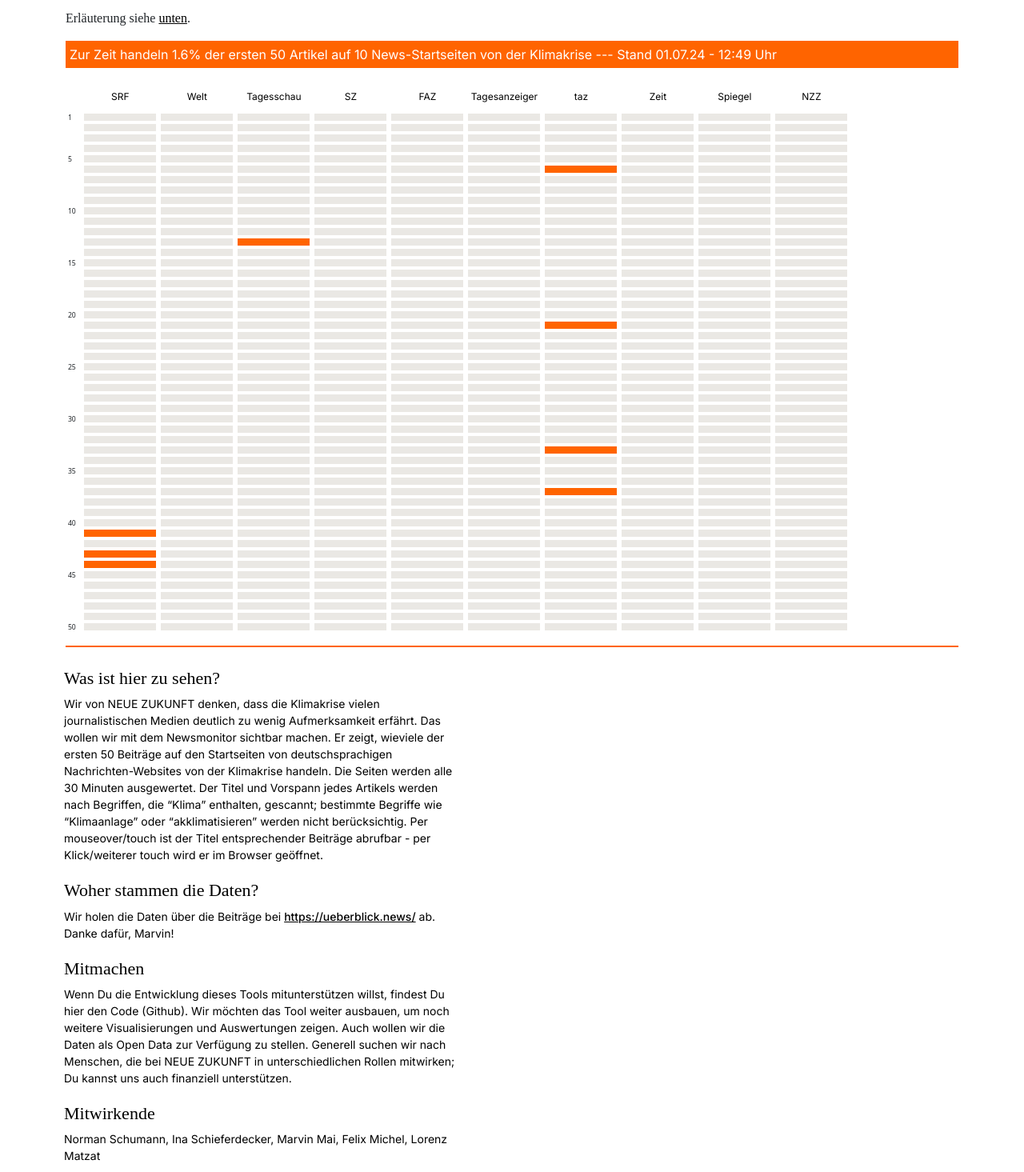
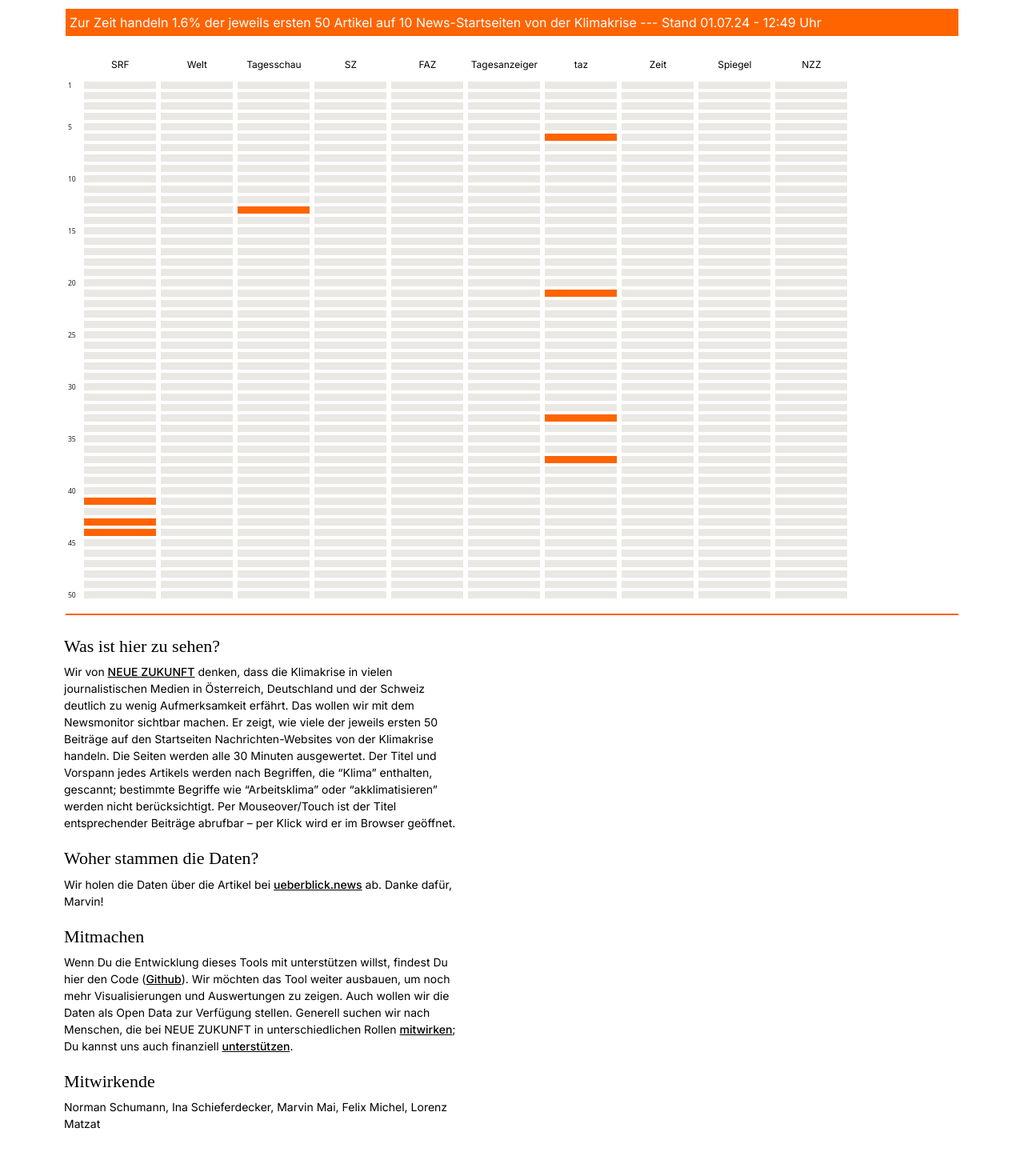
Before and after one commit to neue-zukunft/newsmonitor, a React (Vite) app: page / in a window 1280 px wide. Shown: the part 62-1527 px from the top of the page at 80% size. After the commit the page ends 1487 px from the top, so only its background shows below. Built offline with nearby package versions, Linux system fonts and the light colour scheme; a web font is replaced by a local one.

Commit message:
New text below.

```diff
--- a/src/App.jsx
+++ b/src/App.jsx
@@ -21,20 +21,20 @@
   const latestTimestamp = data.reduce((latest, item) => {
     const timestamp = new Date(item.date).getTime();
     return timestamp > latest ? timestamp : latest;
-}, new Date().getTime()+7200000);
+  }, 0);
 
-const lastDate = new Date(latestTimestamp-7200000).toLocaleString('de-DE', {
+  const lastDate = new Date(latestTimestamp - 7200000).toLocaleString('de-DE', {
     day: '2-digit',
     month: '2-digit',
     year: '2-digit',
   });
 
-const lastTime = new Date(latestTimestamp-7200000).toLocaleString('de-DE', {
+  const lastTime = new Date(latestTimestamp - 7200000).toLocaleString('de-DE', {
     hour: '2-digit',
     minute: '2-digit'
   });
 
-const formattedDataLength = (data.length/(mediaBlocks.length*50) * 100).toFixed(1) + '%';
+  const formattedDataLength = (data.length / (mediaBlocks.length * 50) * 100).toFixed(1) + '%';
 
   const positions = Array.from({ length: 50 }, (_, index) => {
     if ((index + 1) % 5 === 0) {
@@ -102,10 +102,7 @@
           </div>
         </div>
 
-    <div className='row'>
-      <div className='col-12 col-xs-12 col-sm-12 col-md-12 col-lg-12 col-xl-12'>
-      <p className='firstBlock'>
-        Erläuterung siehe <a href='#about'>unten</a>.</p>
+
 
         {/*
       Wieviele Artikel zur Klimakrise finden sich derzeit auf den ersten 50 Positionen der Startseiten von Nachrichtenwebsites?
@@ -117,13 +114,12 @@
       // die ganze Anzeige grau sein, so finden sich gerade keine entsprechenden Artikel auf
       // den Medienportalen, ein Beispiel findet man <a href={exampleUrl}> hier</a>. Die Anzeige wird alle dreißig Minuten automatisch aktualisiert.
       // Die letzte Aktualisierung war .</p> */}
-      </div>
-      </div>
+
 
         <div className='row'>
-      <div style={{display:'inline'}}>
+          <div style={{ display: 'inline' }}>
             <p className='secondBlock col-12 col-xs-12 col-sm-12 col-md-12 col-lg-12 col-xl-12'>
-        Zur Zeit handeln {formattedDataLength} der ersten 50 Artikel auf {mediaBlocks.length} News-Startseiten von der Klimakrise --- Stand {lastDate} - {lastTime} Uhr
+              Zur Zeit handeln {formattedDataLength} der jeweils ersten 50 Artikel auf {mediaBlocks.length} News-Startseiten von der Klimakrise --- Stand {lastDate} - {lastTime} Uhr
             </p>
           </div>
         </div>
@@ -155,7 +151,7 @@
                       for (let i = 0; i < filledContainers.length; i++) {
                         if (filledContainers[i]) {
                           //console.log(filledContainers[i].date_published);
-                var timeDiff = now - new Date(filledContainers[i].date_published-7200000);
+                          var timeDiff = now - new Date(filledContainers[i].date_published - 7200000);
 
                           var days = Math.floor(timeDiff / (1000 * 60 * 60 * 24));
                           var hours = Math.floor((timeDiff % (1000 * 60 * 60 * 24)) / (1000 * 60 * 60));
@@ -170,7 +166,7 @@
                           else {
                             var timeDiffString = `${minutes} m`;
                           }
-                filledContainers[i].publish_string=timeDiffString
+                          filledContainers[i].publish_string = timeDiffString
                         }
                       }
                       //console.log(filledContainers);
@@ -190,7 +186,7 @@
                             className='mediaContainer'
                             key={`${media}-${container}`}
                             data-tooltip-id={isRed ? `${media}-${container}` : null}
-                onClick={isRed ? handleClick(filledContainers[container-1].url) : null}
+                            onClick={isRed ? handleClick(filledContainers[container - 1].url) : null}
                             style={{
                               backgroundColor: isRed ? 'rgb(255,100,0)' : 'rgb(234,232,228)'
                             }}>
@@ -202,9 +198,9 @@
                                   //color: 'black',
                                 }}
                               >
-                    {media}: {isRed ? filledContainers[container-1].title : ""}<br/><br/>
-                    Artikel erschienen vor: <br/> {isRed ? filledContainers[container-1].publish_string : ""}<br/>
-                    Höchste Position: {isRed ? (filledContainers[container-1].highest_position < container ? filledContainers[container-1].highest_position : container) : ""}<br/>
+                                {media}: {isRed ? filledContainers[container - 1].title : ""}<br /><br />
+                                Artikel erschienen vor: <br /> {isRed ? filledContainers[container - 1].publish_string : ""}<br />
+                                Höchste Position: {isRed ? (filledContainers[container - 1].highest_position < container ? filledContainers[container - 1].highest_position : container) : ""}<br />
                                 Position aktuell: {container}
                               </Tooltip>
                             </div>
@@ -224,30 +220,30 @@
         <div className='row'>
           <div className='abouttext'>
             <div className='row' id='about'>
-      <div style={{display:'inline'}}>
+              <div style={{ display: 'inline' }}>
               </div>
             </div>
             <h2>Was ist hier zu sehen?</h2>
 
-Wir von NEUE ZUKUNFT denken, dass die Klimakrise vielen journalistischen Medien deutlich zu wenig Aufmerksamkeit erfährt. Das wollen wir mit dem Newsmonitor sichtbar machen. Er zeigt, wieviele der ersten 50 Beiträge auf den Startseiten von deutschsprachigen Nachrichten-Websites von der Klimakrise handeln.
+            Wir von <a href="https://www.neuezukunft.info" target="_blank">NEUE ZUKUNFT</a> denken, dass die Klimakrise in vielen journalistischen Medien in Österreich, Deutschland und der Schweiz deutlich zu wenig Aufmerksamkeit erfährt.
+            Das wollen wir mit dem Newsmonitor sichtbar machen. Er zeigt, wie viele der jeweils ersten 50 Beiträge auf den Startseiten Nachrichten-Websites von der Klimakrise handeln. Die Seiten werden alle 30 Minuten ausgewertet.
+            Der Titel und Vorspann jedes Artikels werden nach Begriffen, die “Klima” enthalten, gescannt; bestimmte Begriffe wie “Arbeitsklima” oder “akklimatisieren” werden nicht berücksichtigt. Per Mouseover/Touch ist der Titel entsprechender
+            Beiträge abrufbar – per Klick wird er im Browser geöffnet.
 
-Die Seiten werden alle 30 Minuten ausgewertet. Der Titel und Vorspann jedes Artikels werden nach Begriffen, die “Klima” enthalten, gescannt; bestimmte Begriffe wie “Klimaanlage” oder “akklimatisieren” werden nicht berücksichtig.
-
-Per mouseover/touch ist der Titel entsprechender Beiträge abrufbar - per Klick/weiterer touch wird er im Browser geöffnet.
-<br/>
-<br/>
+            <br />
+            <br />
             <h2>Woher stammen die Daten?</h2>
 
-Wir holen die Daten über die Beiträge bei <a href="https://ueberblick.news/" target="_blank">https://ueberblick.news/</a> ab. Danke dafür, Marvin!
-<br/>
-<br/>
+            Wir holen die Daten über die Artikel bei <a href="https://ueberblick.news/" target="_blank">ueberblick.news</a> ab. Danke dafür, Marvin!
+            <br />
+            <br />
             <h2>Mitmachen</h2>
 
-Wenn Du die Entwicklung dieses Tools mitunterstützen willst, findest Du hier den Code (Github). Wir möchten das Tool weiter ausbauen, um noch weitere Visualisierungen und Auswertungen zeigen. Auch wollen wir die Daten als Open Data zur Verfügung zu stellen.
-
-Generell suchen wir nach Menschen, die bei NEUE ZUKUNFT in unterschiedlichen Rollen mitwirken; Du kannst uns auch finanziell unterstützen.
-<br/>
-<br/>
+            Wenn Du die Entwicklung dieses Tools mit unterstützen willst, findest Du hier den Code (<a href="https://github.com/neue-zukunft/newsmonitor" target="_blank">Github</a>). Wir möchten das Tool weiter ausbauen, um noch mehr
+            Visualisierungen und Auswertungen zu zeigen. Auch wollen wir die Daten als Open Data zur Verfügung stellen. Generell suchen wir nach Menschen, die bei NEUE ZUKUNFT in unterschiedlichen Rollen <a href="https://www.neuezukunft.info/wen-wir-suchen/" target="_blank">mitwirken</a>;
+            Du kannst uns auch finanziell <a href="https://www.neuezukunft.info/unterstuetzen/" target="_blank">unterstützen</a>.
+            <br />
+            <br />
             <h2>Mitwirkende</h2>
 
             Norman Schumann, Ina Schieferdecker, Marvin Mai, Felix Michel, Lorenz Matzat
```
Lines whose indentation alone changed are shown as unchanged.
